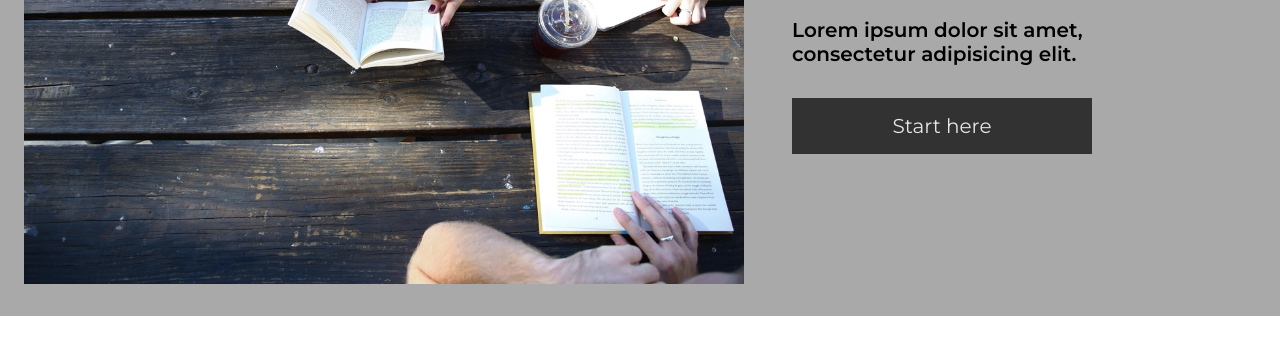
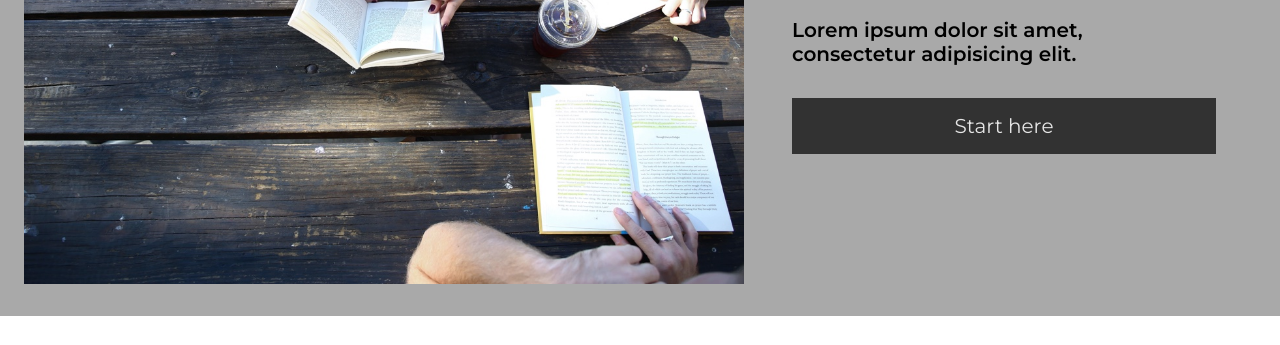
Before and after one commit to TomoFromEarth/colmar-academy-landing-page, a plain HTML site: page index.html in a window 1280 px wide. Shown: the part 344-689 px from the top of the page. Drawn offline with Linux system fonts and the light colour scheme.

Commit message:
updated a few css declarations before bed

```diff
--- a/styles.css
+++ b/styles.css
@@ -110,7 +110,7 @@ nav a:hover {
     align-self: center;
     padding-top: 1rem;
     padding-bottom: 1rem;
-    width: 18.75rem;
+    width: 26.5rem;
     font-size: 20px;
     font-weight: 400;
     opacity: 0.7;
```
